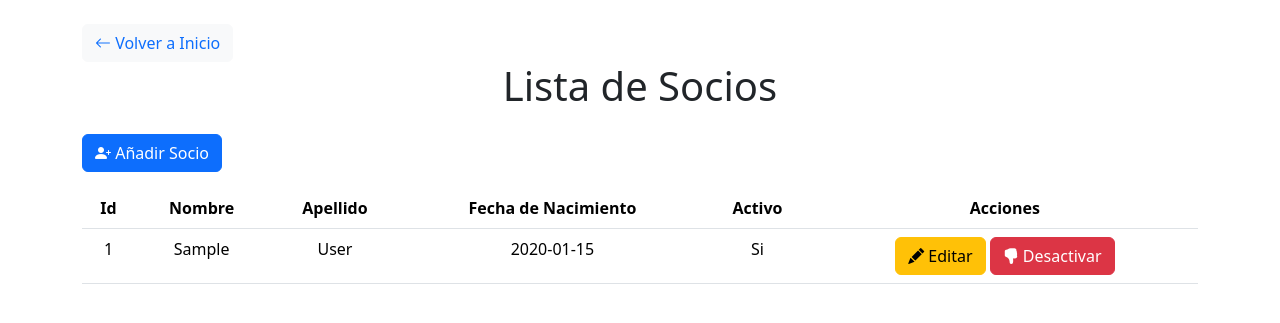
After one commit to analidia27/WebApp, a Django app: page /socios/listado in a window 1280 px wide. The commit adds this page. Shown: the top 323 px of the page. Run offline with Django 4.2, Linux system fonts and the light colour scheme; tables that the repository leaves empty hold one stand-in row (values such as "Sample post").

Commit message:
feat: partner module added

```diff
--- a/library/urls.py
+++ b/library/urls.py
@@ -11,4 +11,8 @@ urlpatterns = [
     path('autores/editar/<int:id>', views.create_update_author, name='update_author'),
     path('autores/listado', views.list_authors, name='list_authors'),
     path('autores/estado/<int:id>', views.change_status_author, name='change_status_author'),
+    path('socios/nuevo', views.create_update_partner, name='create_partner'),
+    path('socios/listado', views.list_partners, name='list_partners'),
+    path('socios/editar/<int:id>', views.create_update_partner, name='update_partner'),
+    path('socios/estado/<int:id>', views.change_status_partner, name='change_status_partner'),
 ]
--- a/library/views.py
+++ b/library/views.py
@@ -1,6 +1,6 @@
 from django.shortcuts import render, redirect
-from .models import Employee, Author
-from .forms import EmployeeForm, AuthorForm
+from .models import Employee, Author,Partner
+from .forms import EmployeeForm, AuthorForm, PartnerForm
 from django.http import HttpResponseRedirect
 
 # Create your views here.
@@ -97,3 +97,47 @@ def change_status_author(request,id):
         author.is_active = True
     author.save()
     return redirect('list_authors')
+
+def create_update_partner(request, id=None):
+    if(id):
+        """ Si se envia el id del socio se obtiene el objeto y se crea el formulario con datos,
+        sino se crea el formulario vacio"""
+        requested_partner = Partner.objects.get(id=id)
+        form = PartnerForm(instance=requested_partner)
+    else:
+        form = PartnerForm()
+
+    if request.method == "POST":
+        if(id):
+            form = PartnerForm(request.POST,instance=requested_partner)
+        else:
+            form = PartnerForm(request.POST)
+        if form.is_valid():
+            form.save()
+            return redirect('/socios/listado')
+
+        else:
+            return HttpResponseRedirect('create_partner/')
+
+    context = {'form': form,'is_update': id != None}
+
+    return render(request, 'create_partner.html', context)
+
+def list_partners(request):
+
+    partners = Partner.objects.all()
+
+    context = {
+        'partners' : partners
+    }
+
+    return render(request, 'list_partners.html', context=context)
+
+def change_status_partner(request,id):
+    partner = Partner.objects.get(id=id)
+    if partner.is_active:
+        partner.is_active = False
+    else:
+        partner.is_active = True
+    partner.save()
+    return redirect('list_partners')
--- /dev/null
+++ b/templates/list_partners.html
@@ -0,0 +1,57 @@
+{% extends 'base.html' %} {% block content %}
+<a href="{{'/'}}" class="btn btn-light text-primary">
+  <i class="bi bi-arrow-left"></i>
+  Volver a Inicio
+</a>
+<h1 class="text-center">Lista de Socios</h1>
+<a href="{{'./nuevo'}}" class="btn btn-primary my-3">
+  <i class="bi bi-person-plus-fill"></i>
+  Añadir Socio
+</a>
+<table class="table">
+  <thead class="text-center">
+    <tr>
+      <th scope="col">Id</th>
+      <th scope="col">Nombre</th>
+      <th scope="col">Apellido</th>
+      <th scope="col">Fecha de Nacimiento</th>
+      <th scope="col">Activo</th>
+      <th scope="col">Acciones</th>
+    </tr>
+  </thead>
+  <tbody class="text-center">
+    {% for partner in partners %}
+    <tr>
+      <td>{{ partner.id }}</td>
+      <td>{{ partner.first_name }}</td>
+      <td>{{ partner.last_name }}</td>
+      <td>{{ partner.date_birth }}</td>
+      {%- if partner.is_active -%}
+      <td>Si</td>
+      {% else %}
+      <td>No</td>
+      {% endif %}
+      <td>
+        <a href="./editar/{{partner.id}}" class="btn btn-warning">
+          <i class="bi bi-pencil-fill"></i>
+          Editar
+        </a>
+        {% if partner.is_active %}
+        <a href="./estado/{{partner.id}}" class="btn btn-danger">
+          <i class="bi bi-hand-thumbs-down-fill"></i>
+          Desactivar
+        </a>
+        {%else %}
+        <a href="./estado/{{partner.id}}" class="btn btn-success">
+          <i class="bi bi-hand-thumbs-up-fill"></i>
+          Activar
+        </a>
+        {%endif%}
+      </td>
+    </tr>
+    {% endfor %}
+  </tbody>
+</table>
+<br />
+
+{% endblock %}
```
Also changed, not shown: templates/index.html (+11 -0 lines).
